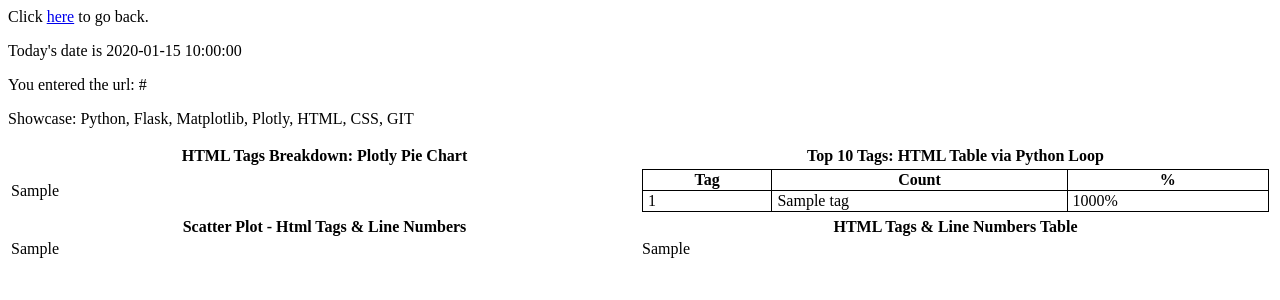
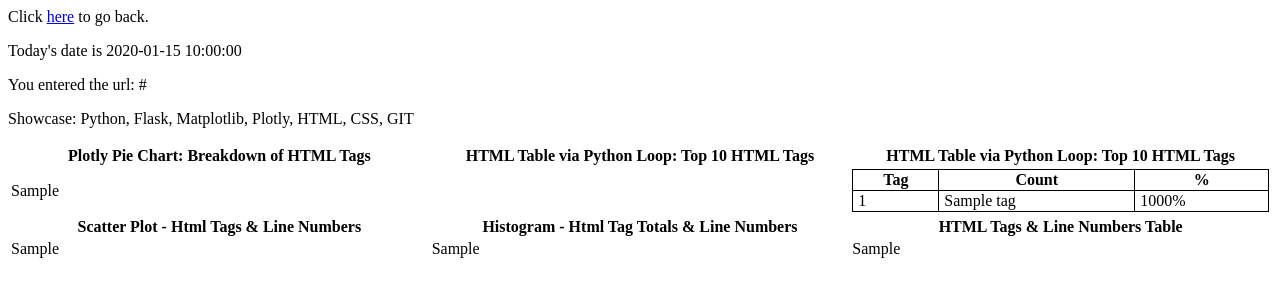
Before and after one commit to michaelmagistro/webspector, a Flask app: template templates/run-scraper.html in a window 1280 px wide. Shown: the top 300 px of the page. Run offline with Flask 3, Linux system fonts and the light colour scheme; the template is opened without the code that fills it: most values are stand-ins (such as "Sample title", 1, 10 or a date in 2020); some libraries are stand-ins or nearby versions.

Commit message:
Refactor chart visualizations, add histogram, and save dataframe to CSV file

```diff
--- a/app.py
+++ b/app.py
@@ -65,19 +65,35 @@ def run_scraper():
     # set tooltip to include percentage
     fig.update_traces(hovertemplate="%{label}: %{value} (%{percent})")
     # modify legend to include counts
-    fig.update_layout(legend_title_text='Tags', title='HTML Tag Breakdown', xaxis_title='Tag', yaxis_title='Size', barmode='group')
-    plotly_chart = plot(fig, output_type='div', include_plotlyjs=False)
+    fig.update_layout(legend_title_text='Tags', title='HTML Tag Breakdown', xaxis_title='Tag', yaxis_title='Size', barmode='group', title_text=' ')
+    # hide legend on plotly figure
+    fig.update_layout(showlegend=False)
+    # hide overflow tooltip on pie chart
+    chart = plot(fig, output_type='div', include_plotlyjs=False)
+    plotly_chart = chart
 
     # create a dataframe from the xpath_list
     df = pd.DataFrame(xpath_list[1:], columns=xpath_list[0])
+
+    # create a histogram of the number of tags that occur on each line
+    # convert the line number column to int
+    df['Line Number'] = df['Line Number'].astype(int)
+    # create a histogram
+    fig = px.histogram(df, x="Line Number", title='Line Number vs Tag Count')
+    fig.update_layout(legend_title_text='Tags', title='Line Number vs Tag Count', xaxis_title='Line Number', yaxis_title='Tag Count', barmode='group', title_text='')
+    chart = plot(fig, output_type='div', include_plotlyjs=False)
+    plotly_hist_chart1 = chart
+
+    # create a histogram of the tag names and which row in the data frame they occur on
 
     # create a scatter plot of the number of occurrences of each tag against the line number
     # convert the line number column to int
     df['Line Number'] = df['Line Number'].astype(int)
     # create a scatter plot
-    fig2 = px.scatter(df, x="Line Number", y="Name", title='Line Number vs Tag Name')
-    fig2.update_layout(legend_title_text='Tags', title='Line Number vs Tag Name', xaxis_title='Line Number', yaxis_title='Tag Name', barmode='group')
-    plotly_chart2 = plot(fig2, output_type='div', include_plotlyjs=False)
+    fig = px.scatter(df, x="Line Number", y="Name", title='Line Number vs Tag Name')
+    fig.update_layout(legend_title_text='Tags', title='Line Number vs Tag Name', xaxis_title='Line Number', yaxis_title='Tag Name', barmode='group', title_text='')
+    chart = plot(fig, output_type='div', include_plotlyjs=False)
+    plotly_scatter = chart
 
     # convert the unique_tags dictionary to an array of arrays and order by count desc
     unique_tags_ordered = [[k,v] for k,v in unique_tags.items()]
@@ -87,7 +103,8 @@ def run_scraper():
     current_date = date.today() # get current date
     total_unique_tags = len(unique_tags) # get total count of unique tags
 
-    # plot line numbers against the frequency of specific tags to identify any clustering patterns
+    # print dataframe to csv
+    df.to_csv(os.path.join(outputs_dir, 'webspectre_output.csv'), index=False)
 
     return render_template('run-scraper.html',
         url=SharedVars.baseURL,
@@ -96,7 +113,8 @@ def run_scraper():
         unique_tags_ordered=unique_tags_ordered,
         total_unique_tags=total_unique_tags,
         current_date=current_date,
-        plotly_chart2=plotly_chart2,
+        plotly_scatter=plotly_scatter,
+        plotly_hist_chart1=plotly_hist_chart1
     )
 
 
--- a/templates/run-scraper.html
+++ b/templates/run-scraper.html
@@ -13,14 +13,16 @@
     <table style="width: 100%;">
         <thead style="width: 100%;">
             <tr>
-                <th style="width: 50%;"><div>HTML Tags Breakdown: Plotly Pie Chart</div></th>
-                <th style="width: 50%;"><div>Top 10 Tags: HTML Table via Python Loop</div></th>
+                <th style="width: 33%;"><div>Plotly Pie Chart: Breakdown of HTML Tags</div></th>
+                <th style="width: 33%;"><div>HTML Table via Python Loop: Top 10 HTML Tags</div></th>
+                <th style="width: 33%;"><div>HTML Table via Python Loop: Top 10 HTML Tags</div></th>
             </tr>
         </thead>
         <tbody>
             <tr>
                 <!-- plotly graph -->
                 <td><div id="tagsBreakdown" style="text-align: left">{{ plotly_chart | safe }}</div></td>
+                <td></td>
                 <td>
                     <table style="width: 100%; border-collapse: collapse;">
                         <thead>
@@ -53,14 +55,18 @@
     <table style="width: 100%;">
         <thead style="width: 100%;">
             <tr>
-                <th style="width: 50%;"><div>Scatter Plot - Html Tags & Line Numbers</div></th>
-                <th style="width: 50%;"><div>HTML Tags & Line Numbers Table</div></th>
+                <th style="width: 33%;"><div>Scatter Plot - Html Tags & Line Numbers</div></th>
+                <th style="width: 33%;"><div>Histogram - Html Tag Totals & Line Numbers</div></th>
+                <th style="width: 33%;"><div>HTML Tags & Line Numbers Table</div></th>
             </tr>
         </thead>
         <tbody>
             <tr>
-                <td><div id="tagsScatterPLTY" style="text-align: left">{{ plotly_chart2 | safe }}</div></td>
-                <td><div id="tagsScatterMPL" style="text-align: left">{{ matplotlib_chart | safe }}</div></td>
+                <td><div id="tagsScatterPLTY" style="text-align: left">{{ plotly_scatter | safe }}</div></td>
+                <td><div id="plotlyHistChart" style="text-align: left">{{ plotly_hist_chart1 | safe }}</div></td>
+                <td><div id="tagsScatterMPL" style="text-align: left">{{ plotly_hist_chart1 | safe }}</div></td>
+                <!-- <td><div id="tagsBarPLTY" style="text-align: left">{{ plotly_chart3 | safe }}</div></td> -->
+
             </tr>
         </tbody>
     </table>
```
